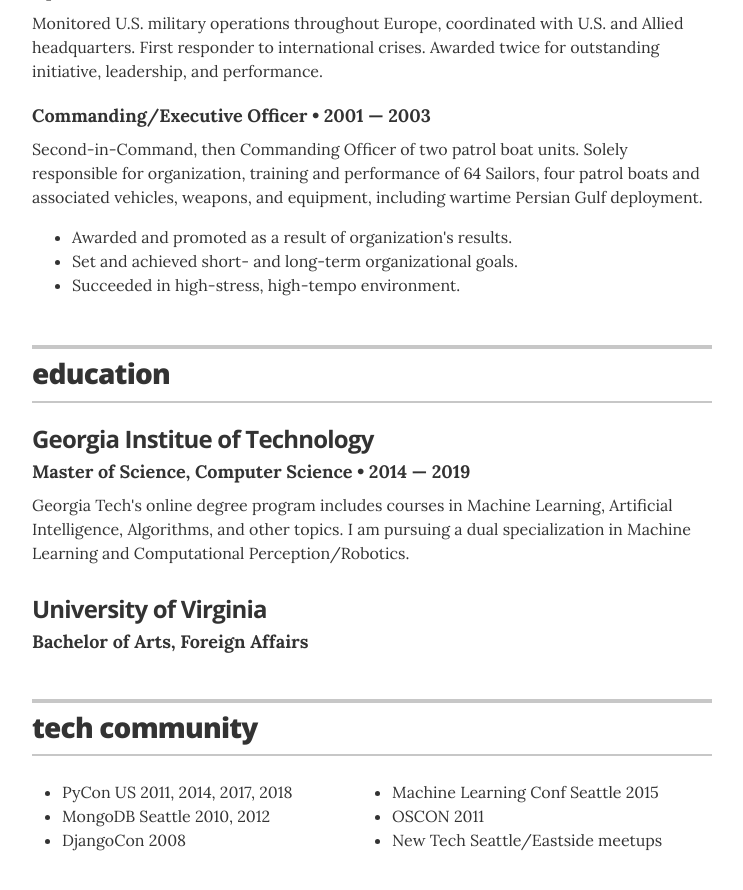
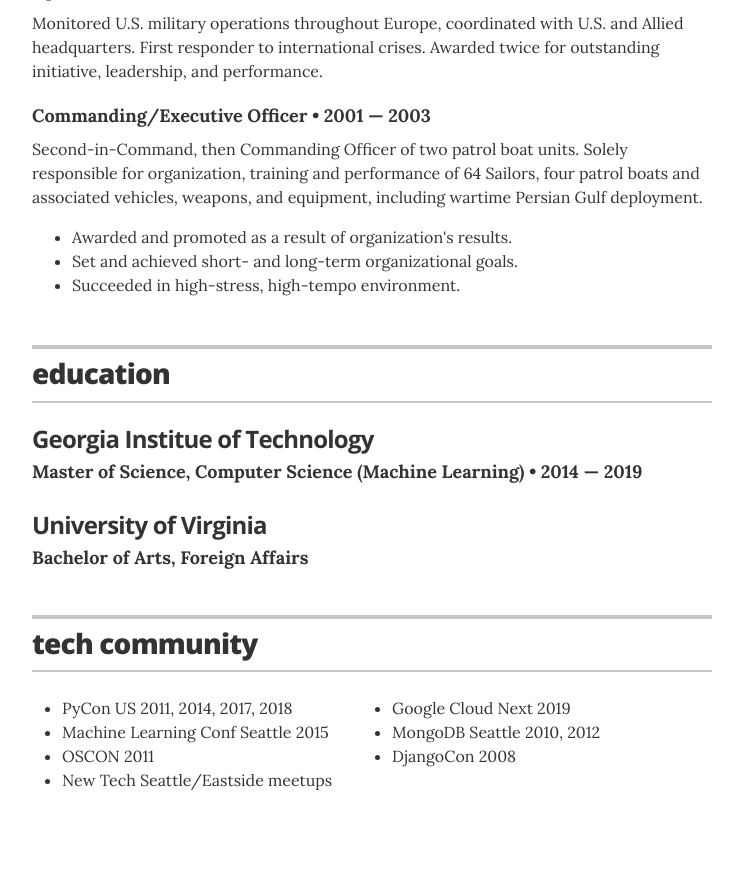
Before and after one commit to mattskone/mattskone.github.io, a Jekyll site: the page built from index.html, in a window 1280 px wide and 900 px high, scrolled down 2678 px. Shown: the top 890 px of the window, without its empty margins (268-1011 px from the left). Built offline with Jekyll 4.4.1, drawn with Linux system fonts in a browser that asks for light colours; after the commit the page ends 3518 px from its top, so only the background shows below that; some of the changed text lies outside the part shown.

Commit message:
Updated skills, education, events

```diff
--- a/_layouts/resume.html
+++ b/_layouts/resume.html
@@ -53,9 +53,9 @@
             <li class="column one-half">Machine Learning, AI</li>
             <li class="column one-half">Docker, Kubernetes</li>
             <li class="column one-half">Google Cloud Platform</li>
-            <li class="column one-half">Azure Cloud</li>
+            <li class="column one-half">Terraform, Ansible</li>
             <li class="column one-half">Elastic, Kafka, PostgreSQL</li>
-            <li class="column one-half">Concourse CI, Ansible</li>
+            <li class="column one-half">Circle CI, Concourse CI</li>
             <li class="column one-half">Agile, Scrum, Kanban, TDD</li>
             <li class="column one-half">RESTful APIs, Clean Architecture</li>
             <li class="column one-half">Leadership</li>
@@ -171,8 +171,7 @@
 
 	<div class="resume-item">
 		<h3 class="resume-item-title">Georgia Institue of Technology</h3>
-		<h4 class="resume-item-details">Master of Science, Computer Science &bull; 2014 &mdash; 2019</h4>
-		<p class="resume-item-copy">Georgia Tech's online degree program includes courses in Machine Learning, Artificial Intelligence, Algorithms, and other topics. I am pursuing a dual specialization in Machine Learning and Computational Perception/Robotics.</p>
+		<h4 class="resume-item-details">Master of Science, Computer Science (Machine Learning) &bull; 2014 &mdash; 2019</h4>
 	</div>
 
 	<div class="resume-item">
@@ -195,6 +194,7 @@
         <div class="resume-item">
 		<ul class="columns">
 			<li class="column one-half">PyCon US 2011, 2014, 2017, 2018</li>
+			<li class="column one-half">Google Cloud Next 2019</li>
 			<li class="column one-half">Machine Learning Conf Seattle 2015</li>
 			<li class="column one-half">MongoDB Seattle 2010, 2012</li>
 			<li class="column one-half">OSCON 2011</li>
```
